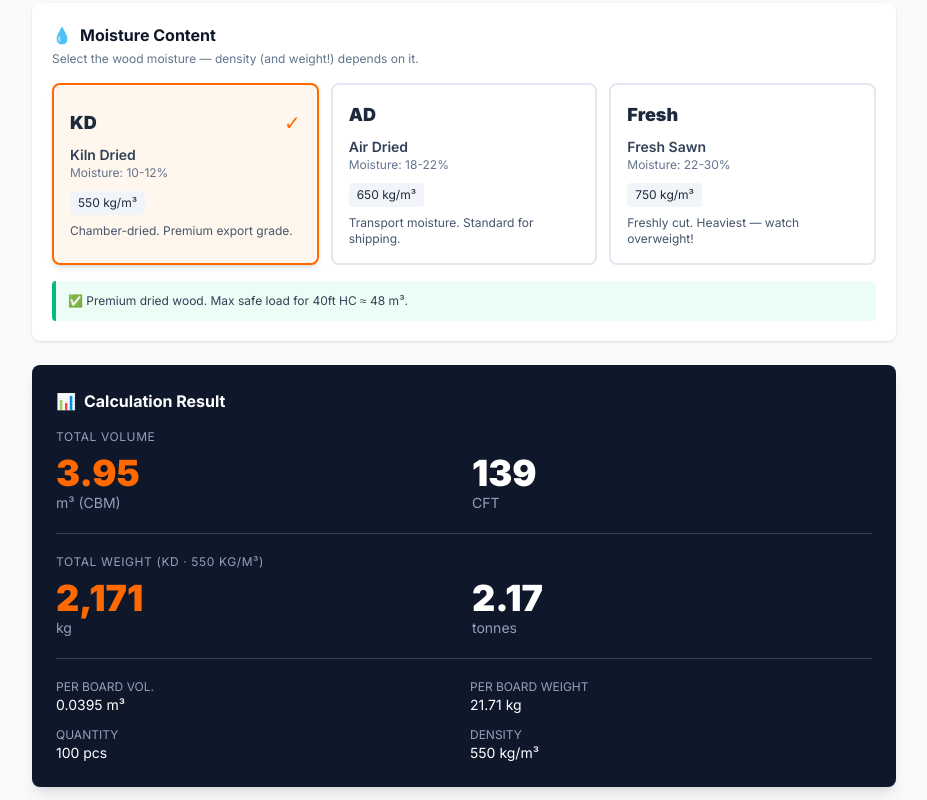
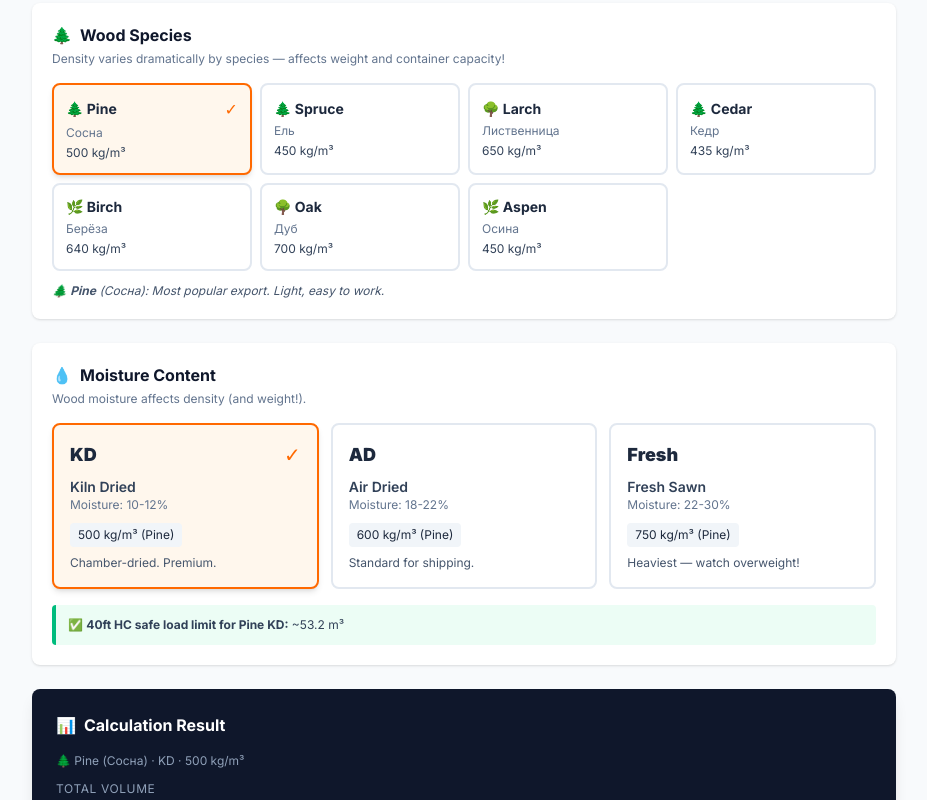
Before and after one commit to ru-timber-export/b2b-export, a Next.js app: page /calculator in a window 1280 px wide. Shown: the part 760-1560 px from the top of the page, without its empty margins (176-1103 px from the left). Built offline with nearby package versions, Linux system fonts and the light colour scheme.

Commit message:
Step 3.5: wood species selector (7 species)

```diff
--- a/src/app/calculator/page.js
+++ b/src/app/calculator/page.js
@@ -2,7 +2,6 @@
 import { useState } from "react";
 import Link from "next/link";
 
-// Популярные экспортные пресеты
 const PRESETS = [
   { label: "44 × 150 × 5980", t: 44, w: 150, l: 5980 },
   { label: "50 × 150 × 5980", t: 50, w: 150, l: 5980 },
@@ -11,35 +10,70 @@ const PRESETS = [
   { label: "50 × 200 × 5980", t: 50, w: 200, l: 5980 },
 ];
 
-// Плотность сосны по влажности
-const MOISTURE_OPTIONS = [
+// Породы древесины с плотностями для каждой влажности
+const SPECIES = [
   {
-    id: "KD",
-    label: "KD",
-    fullName: "Kiln Dried",
-    range: "10-12%",
-    density: 550,
-    desc: "Chamber-dried. Premium export grade.",
-    color: "emerald",
+    id: "PINE",
+    label: "Pine",
+    ru: "Сосна",
+    icon: "🌲",
+    densities: { KD: 500, AD: 600, FRESH: 750 },
+    desc: "Most popular export. Light, easy to work.",
   },
   {
-    id: "AD",
-    label: "AD",
-    fullName: "Air Dried",
-    range: "18-22%",
-    density: 650,
-    desc: "Transport moisture. Standard for shipping.",
-    color: "amber",
+    id: "SPRUCE",
+    label: "Spruce",
+    ru: "Ель",
+    icon: "🌲",
+    densities: { KD: 450, AD: 550, FRESH: 700 },
+    desc: "Lightest softwood. White color, premium.",
   },
   {
-    id: "FRESH",
-    label: "Fresh",
-    fullName: "Fresh Sawn",
-    range: "22-30%",
-    density: 750,
-    desc: "Freshly cut. Heaviest — watch overweight!",
-    color: "rose",
+    id: "LARCH",
+    label: "Larch",
+    ru: "Лиственница",
+    icon: "🌳",
+    densities: { KD: 650, AD: 750, FRESH: 900 },
+    desc: "Heavy & strong! Watch container weight.",
   },
+  {
+    id: "CEDAR",
+    label: "Cedar",
+    ru: "Кедр",
+    icon: "🌲",
+    densities: { KD: 435, AD: 520, FRESH: 670 },
+    desc: "Aromatic, decorative. Premium grade.",
+  },
+  {
+    id: "BIRCH",
+    label: "Birch",
+    ru: "Берёза",
+    icon: "🌿",
+    densities: { KD: 640, AD: 720, FRESH: 880 },
+    desc: "Hardwood. Heavy, strong.",
+  },
+  {
+    id: "OAK",
+    label: "Oak",
+    ru: "Дуб",
+    icon: "🌳",
+    densities: { KD: 700, AD: 790, FRESH: 950 },
+    desc: "Heaviest! Premium hardwood.",
+  },
+  {
+    id: "ASPEN",
+    label: "Aspen",
+    ru: "Осина",
+    icon: "🌿",
+    densities: { KD: 450, AD: 530, FRESH: 680 },
+    desc: "Light, used for sauna lining.",
+  },
+];
+
+const MOISTURE_OPTIONS = [
+  { id: "KD", label: "KD", fullName: "Kiln Dried", range: "10-12%", desc: "Chamber-dried. Premium." },
+  { id: "AD", label: "AD", fullName: "Air Dried", range: "18-22%", desc: "Standard for shipping." },
+  { id: "FRESH", label: "Fresh", fullName: "Fresh Sawn", range: "22-30%", desc: "Heaviest — watch overweight!" },
 ];
 
 export default function CalculatorPage() {
@@ -47,16 +81,22 @@ export default function CalculatorPage() {
   const [width, setWidth] = useState(150);
   const [length, setLength] = useState(5980);
   const [quantity, setQuantity] = useState(100);
+  const [species, setSpecies] = useState("PINE");
   const [moisture, setMoisture] = useState("KD");
 
   const volumePerBoard_m3 = (thickness * width * length) / 1_000_000_000;
   const totalVolume_m3 = volumePerBoard_m3 * quantity;
   const totalVolume_cft = totalVolume_m3 * 35.3147;
 
+  const selectedSpecies = SPECIES.find((s) => s.id === species);
   const selectedMoisture = MOISTURE_OPTIONS.find((m) => m.id === moisture);
-  const density = selectedMoisture.density;
+  const density = selectedSpecies.densities[moisture];
+
   const totalWeight_kg = totalVolume_m3 * density;
   const totalWeight_t = totalWeight_kg / 1000;
+
+  // Безопасная загрузка в 40ft HC по весу (лимит 26 580 кг)
+  const safeLoad_m3 = 26580 / density;
 
   const applyPreset = (preset) => {
     setThickness(preset.t);
@@ -69,6 +109,7 @@ export default function CalculatorPage() {
     setWidth(150);
     setLength(5980);
     setQuantity(100);
+    setSpecies("PINE");
     setMoisture("KD");
   };
 
@@ -93,7 +134,7 @@ export default function CalculatorPage() {
             Container Loading <span className="text-orange-500">Calculator</span>
           </h1>
           <p className="text-slate-300 text-sm">
-            Step 3 of build: moisture + weight ✅
+            Step 3.5: species selector added 🌲
           </p>
         </div>
       </header>
@@ -182,18 +223,59 @@ export default function CalculatorPage() {
           </button>
         </section>
 
+        {/* ПОРОДА */}
+        <section className="bg-white rounded-lg p-5 shadow-sm">
+          <h2 className="font-bold text-slate-900 mb-1 flex items-center gap-2">
+            <span className="text-orange-500">🌲</span> Wood Species
+          </h2>
+          <p className="text-xs text-slate-500 mb-4">
+            Density varies dramatically by species — affects weight and container capacity!
+          </p>
+
+          <div className="grid grid-cols-2 md:grid-cols-4 gap-2">
+            {SPECIES.map((s) => {
+              const isActive = species === s.id;
+              return (
+                <button
+                  key={s.id}
+                  onClick={() => setSpecies(s.id)}
+                  className={`text-left p-3 rounded-lg border-2 transition ${
+                    isActive
+                      ? "border-orange-500 bg-orange-50 shadow-md"
+                      : "border-slate-200 bg-white hover:border-slate-300"
+                  }`}
+                >
+                  <div className="flex items-center justify-between mb-1">
+                    <div className="font-bold text-sm">{s.icon} {s.label}</div>
+                    {isActive && <span className="text-orange-500">✓</span>}
+                  </div>
+                  <div className="text-xs text-slate-500">{s.ru}</div>
+                  <div className="text-xs font-mono mt-1 text-slate-700">
+                    {s.densities[moisture]} kg/m³
+                  </div>
+                </button>
+              );
+            })}
+          </div>
+
+          <p className="text-xs text-slate-600 mt-3 italic">
+            {selectedSpecies.icon} <strong>{selectedSpecies.label}</strong> ({selectedSpecies.ru}): {selectedSpecies.desc}
+          </p>
+        </section>
+
         {/* ВЛАЖНОСТЬ */}
         <section className="bg-white rounded-lg p-5 shadow-sm">
           <h2 className="font-bold text-slate-900 mb-1 flex items-center gap-2">
             <span className="text-orange-500">💧</span> Moisture Content
           </h2>
           <p className="text-xs text-slate-500 mb-4">
-            Select the wood moisture — density (and weight!) depends on it.
+            Wood moisture affects density (and weight!).
           </p>
 
           <div className="grid grid-cols-1 md:grid-cols-3 gap-3">
             {MOISTURE_OPTIONS.map((m) => {
               const isActive = moisture === m.id;
+              const speciesDensity = selectedSpecies.densities[m.id];
               return (
                 <button
                   key={m.id}
@@ -211,7 +293,7 @@ export default function CalculatorPage() {
                   <div className="text-sm font-semibold text-slate-700">{m.fullName}</div>
                   <div className="text-xs text-slate-500 mb-2">Moisture: {m.range}</div>
                   <div className="text-xs font-mono bg-slate-100 inline-block px-2 py-1 rounded">
-                    {m.density} kg/m³
+                    {speciesDensity} kg/m³ ({selectedSpecies.label})
                   </div>
                   <p className="text-xs text-slate-600 mt-2">{m.desc}</p>
                 </button>
@@ -219,21 +301,18 @@ export default function CalculatorPage() {
             })}
           </div>
 
-          {moisture === "FRESH" && (
-            <div className="mt-4 bg-rose-50 border-l-4 border-rose-500 p-3 rounded text-xs text-slate-700">
-              ⚠️ <strong>Fresh wood is heavy!</strong> Max safe load for 40ft HC drops to ~35 m³ (weight limit).
-            </div>
-          )}
-          {moisture === "AD" && (
-            <div className="mt-4 bg-amber-50 border-l-4 border-amber-500 p-3 rounded text-xs text-slate-700">
-              ℹ️ Standard transport moisture. Max safe load for 40ft HC ≈ 40 m³.
-            </div>
-          )}
-          {moisture === "KD" && (
-            <div className="mt-4 bg-emerald-50 border-l-4 border-emerald-500 p-3 rounded text-xs text-slate-700">
-              ✅ Premium dried wood. Max safe load for 40ft HC ≈ 48 m³.
-            </div>
-          )}
+          {/* Динамическое предупреждение по безопасной загрузке */}
+          <div className={`mt-4 border-l-4 p-3 rounded text-xs text-slate-700 ${
+            safeLoad_m3 >= 45 ? "bg-emerald-50 border-emerald-500" :
+            safeLoad_m3 >= 38 ? "bg-amber-50 border-amber-500" :
+            "bg-rose-50 border-rose-500"
+          }`}>
+            {safeLoad_m3 >= 45 ? "✅" : safeLoad_m3 >= 38 ? "ℹ️" : "⚠️"}
+            {" "}
+            <strong>40ft HC safe load limit for {selectedSpecies.label} {selectedMoisture.label}:</strong>
+            {" "}~{safeLoad_m3.toFixed(1)} m³
+            {safeLoad_m3 < 38 && " — heavy material, watch overweight!"}
+          </div>
         </section>
 
         {/* РЕЗУЛЬТАТ */}
@@ -241,6 +320,10 @@ export default function CalculatorPage() {
           <h2 className="font-bold mb-4 flex items-center gap-2">
             <span className="text-orange-500">📊</span> Calculation Result
           </h2>
+
+          <div className="mb-3 text-xs text-slate-400">
+            {selectedSpecies.icon} {selectedSpecies.label} ({selectedSpecies.ru}) · {selectedMoisture.label} · {density} kg/m³
+          </div>
 
           {/* Объём */}
           <div className="mb-5">
@@ -263,9 +346,7 @@ export default function CalculatorPage() {
 
           {/* Вес */}
           <div className="border-t border-slate-700 pt-5">
-            <div className="text-xs text-slate-400 uppercase tracking-wider mb-2">
-              Total Weight ({selectedMoisture.label} · {density} kg/m³)
-            </div>
+            <div className="text-xs text-slate-400 uppercase tracking-wider mb-2">Total Weight</div>
             <div className="grid grid-cols-2 gap-4">
               <div>
                 <div className="text-3xl md:text-4xl font-black font-mono text-orange-500">
@@ -304,7 +385,7 @@ export default function CalculatorPage() {
         </section>
 
         <div className="bg-blue-50 border-l-4 border-blue-500 p-4 rounded text-sm text-slate-700">
-          ℹ️ <strong>Next step:</strong> 40ft HC container capacity check — weight & volume bars with safety zones
+          ℹ️ <strong>Next step:</strong> 40ft HC container capacity check — visual bars with safety zones
         </div>
       </main>
 
```
